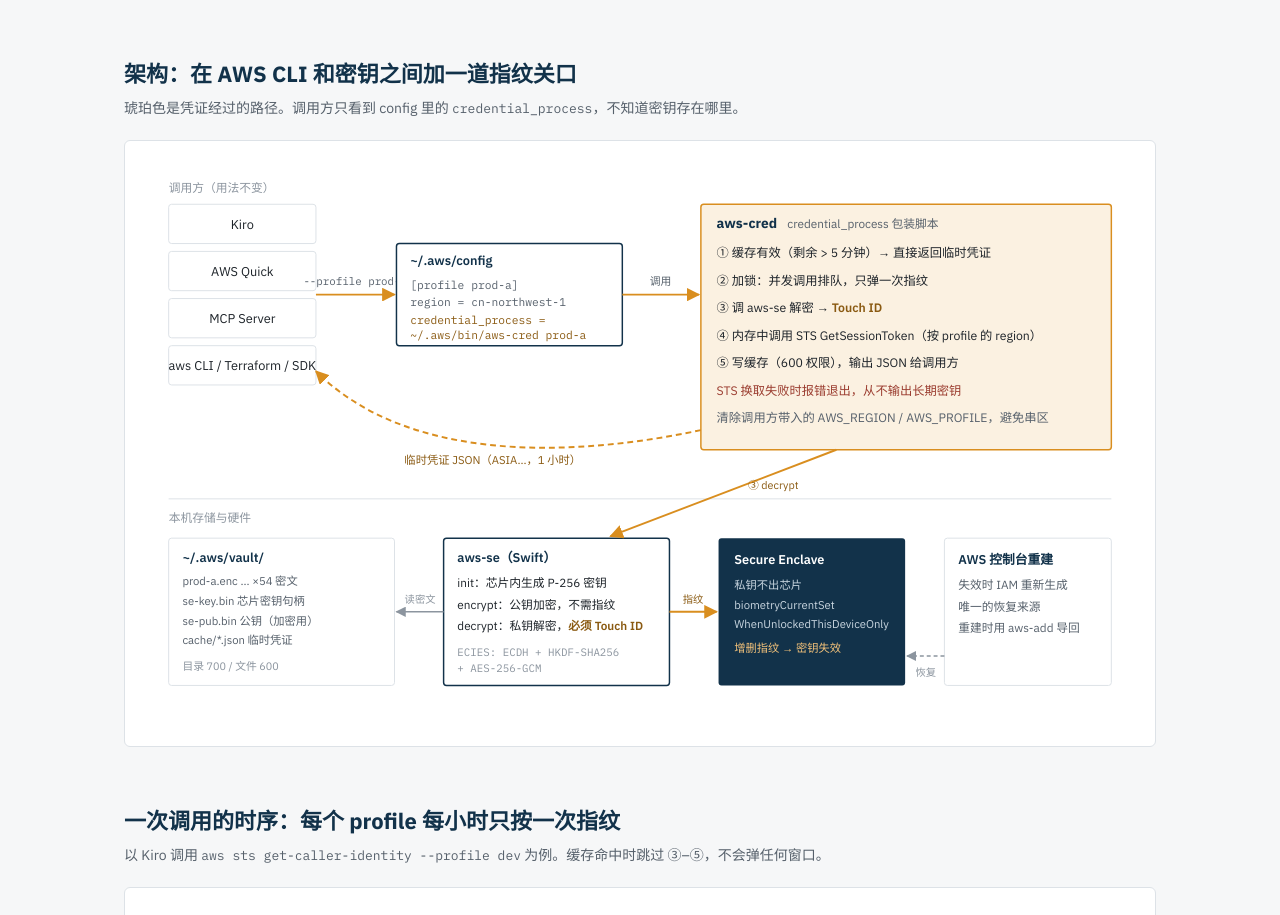
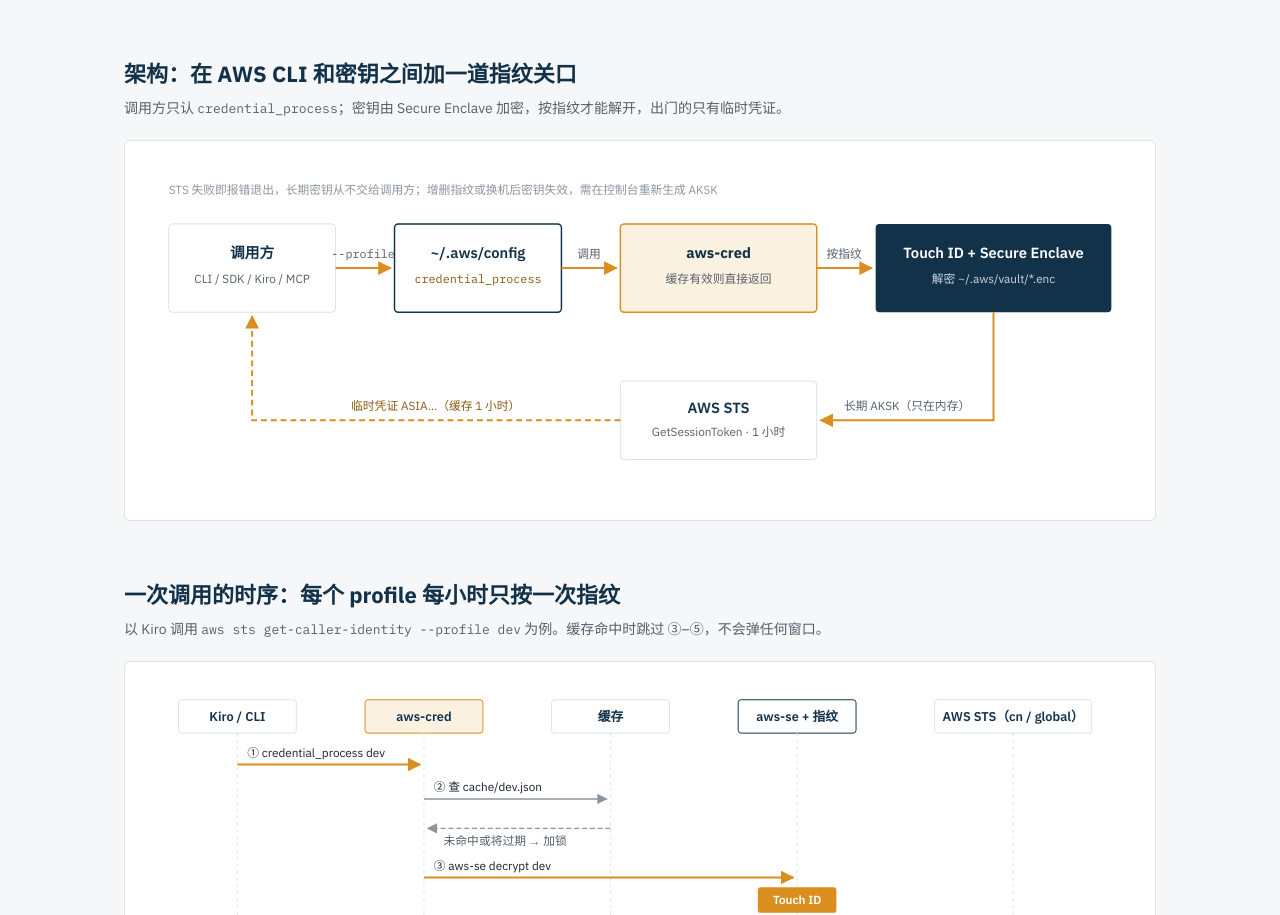
Before and after one commit to rjwang1982/aws-credguard, a plain HTML site: page docs/AWS_CredGuard.html in a window 1280 px wide. Shown: the part 905-1820 px from the top of the page. Drawn offline with Linux system fonts and the light colour scheme.

Commit message:
docs: simplify architecture diagram

```diff
--- a/docs/AWS_CredGuard.html
+++ b/docs/AWS_CredGuard.html
@@ -92,93 +92,41 @@ footer{margin-top:64px;padding-top:20px;border-top:1px solid var(--page-line);fo
 
 <section>
   <h2>架构：在 AWS CLI 和密钥之间加一道指纹关口</h2>
-  <p class="h2sub">琥珀色是凭证经过的路径。调用方只看到 config 里的 <code>credential_process</code>，不知道密钥存在哪里。</p>
+  <p class="h2sub">调用方只认 <code>credential_process</code>；密钥由 Secure Enclave 加密，按指纹才能解开，出门的只有临时凭证。</p>
   <div class="panel scroll">
-  <svg viewBox="0 0 1000 560" width="100%" style="min-width:760px" role="img" aria-label="AWS CredGuard 架构图">
+  <svg viewBox="0 0 1000 330" width="100%" style="min-width:720px" role="img" aria-label="AWS CredGuard 架构图">
     <defs>
       <marker id="ah" viewBox="0 0 10 10" refX="9" refY="5" markerWidth="7" markerHeight="7" orient="auto"><path d="M0,0L10,5L0,10z" fill="#D98E1F"/></marker>
-      <marker id="ag" viewBox="0 0 10 10" refX="9" refY="5" markerWidth="7" markerHeight="7" orient="auto"><path d="M0,0L10,5L0,10z" fill="#8C959F"/></marker>
     </defs>
-    <!-- callers -->
-    <text x="20" y="28" font-size="12" fill="#8C959F">调用方（用法不变）</text>
-    <g font-size="13" fill="#1D2329">
-      <rect x="20" y="40" width="150" height="40" rx="3" fill="#fff" stroke="#DDE2E7"/><text x="95" y="65" text-anchor="middle">Kiro</text>
-      <rect x="20" y="88" width="150" height="40" rx="3" fill="#fff" stroke="#DDE2E7"/><text x="95" y="113" text-anchor="middle">AWS Quick</text>
-      <rect x="20" y="136" width="150" height="40" rx="3" fill="#fff" stroke="#DDE2E7"/><text x="95" y="161" text-anchor="middle">MCP Server</text>
-      <rect x="20" y="184" width="150" height="40" rx="3" fill="#fff" stroke="#DDE2E7"/><text x="95" y="209" text-anchor="middle">aws CLI / Terraform / SDK</text>
+    <g text-anchor="middle">
+      <rect x="20" y="60" width="170" height="90" rx="4" fill="#fff" stroke="#DDE2E7"/>
+      <text x="105" y="95" font-size="15" font-weight="600" fill="#12324A">调用方</text>
+      <text x="105" y="120" font-size="12" fill="#56606B">CLI / SDK / Kiro / MCP</text>
+
+      <rect x="250" y="60" width="170" height="90" rx="4" fill="#fff" stroke="#12324A" stroke-width="1.5"/>
+      <text x="335" y="95" font-size="15" font-weight="600" fill="#12324A">~/.aws/config</text>
+      <text x="335" y="120" font-size="12" fill="#8A5A12" class="m">credential_process</text>
+
+      <rect x="480" y="60" width="200" height="90" rx="4" fill="#FBF1E1" stroke="#D98E1F" stroke-width="1.5"/>
+      <text x="580" y="95" font-size="15" font-weight="700" fill="#12324A">aws-cred</text>
+      <text x="580" y="120" font-size="12" fill="#56606B">缓存有效则直接返回</text>
+
+      <rect x="740" y="60" width="240" height="90" rx="4" fill="#12324A"/>
+      <text x="860" y="95" font-size="15" font-weight="600" fill="#fff">Touch ID + Secure Enclave</text>
+      <text x="860" y="120" font-size="12" fill="#C9D6E0">解密 ~/.aws/vault/*.enc</text>
+
+      <rect x="480" y="220" width="200" height="80" rx="4" fill="#fff" stroke="#DDE2E7"/>
+      <text x="580" y="253" font-size="15" font-weight="600" fill="#12324A">AWS STS</text>
+      <text x="580" y="276" font-size="12" fill="#56606B">GetSessionToken · 1 小时</text>
     </g>
-    <path d="M170 132 L250 132" stroke="#D98E1F" stroke-width="2" marker-end="url(#ah)"/>
-    <text x="210" y="122" font-size="11" fill="#56606B" text-anchor="middle" class="m">--profile prod-a</text>
-    <!-- config -->
-    <rect x="252" y="80" width="230" height="104" rx="3" fill="#fff" stroke="#12324A" stroke-width="1.5"/>
-    <text x="266" y="102" font-size="13" font-weight="600" fill="#12324A">~/.aws/config</text>
-    <text x="266" y="126" font-size="11.5" fill="#56606B" class="m">[profile prod-a]</text>
-    <text x="266" y="144" font-size="11.5" fill="#56606B" class="m">region = cn-northwest-1</text>
-    <text x="266" y="162" font-size="11.5" fill="#8A5A12" class="m">credential_process =</text>
-    <text x="266" y="177" font-size="11.5" fill="#8A5A12" class="m">  ~/.aws/bin/aws-cred prod-a</text>
-    <path d="M482 132 L560 132" stroke="#D98E1F" stroke-width="2" marker-end="url(#ah)"/>
-    <text x="521" y="122" font-size="11" fill="#56606B" text-anchor="middle">调用</text>
-    <!-- aws-cred -->
-    <rect x="562" y="40" width="418" height="250" rx="3" fill="#FBF1E1" stroke="#D98E1F" stroke-width="1.5"/>
-    <text x="578" y="64" font-size="14" font-weight="700" fill="#12324A">aws-cred</text>
-    <text x="650" y="64" font-size="12" fill="#56606B">credential_process 包装脚本</text>
-    <g font-size="12.5" fill="#1D2329">
-      <text x="578" y="94">① 缓存有效（剩余 &gt; 5 分钟）→ 直接返回临时凭证</text>
-      <text x="578" y="122">② 加锁：并发调用排队，只弹一次指纹</text>
-      <text x="578" y="150">③ 调 aws-se 解密 → <tspan font-weight="600" fill="#8A5A12">Touch ID</tspan></text>
-      <text x="578" y="178">④ 内存中调用 STS GetSessionToken（按 profile 的 region）</text>
-      <text x="578" y="206">⑤ 写缓存（600 权限），输出 JSON 给调用方</text>
-      <text x="578" y="234" fill="#9A3B2E">STS 换取失败时报错退出，从不输出长期密钥</text>
-      <text x="578" y="262" fill="#56606B">清除调用方带入的 AWS_REGION / AWS_PROFILE，避免串区</text>
+    <g font-size="12" fill="#56606B" text-anchor="middle">
+      <path d="M190 105 L246 105" stroke="#D98E1F" stroke-width="2" marker-end="url(#ah)"/><text x="218" y="95" class="m">--profile</text>
+      <path d="M420 105 L476 105" stroke="#D98E1F" stroke-width="2" marker-end="url(#ah)"/><text x="448" y="95">调用</text>
+      <path d="M680 105 L736 105" stroke="#D98E1F" stroke-width="2" marker-end="url(#ah)"/><text x="708" y="95">按指纹</text>
+      <path d="M860 150 L860 260 L684 260" fill="none" stroke="#D98E1F" stroke-width="2" marker-end="url(#ah)"/><text x="772" y="250">长期 AKSK（只在内存）</text>
+      <path d="M480 260 L105 260 L105 154" fill="none" stroke="#D98E1F" stroke-width="2" stroke-dasharray="6 4" marker-end="url(#ah)"/><text x="292" y="250" fill="#8A5A12">临时凭证 ASIA…（缓存 1 小时）</text>
     </g>
-    <!-- return arrow -->
-    <path d="M562 270 C 420 300, 260 300, 170 210" fill="none" stroke="#D98E1F" stroke-width="2" stroke-dasharray="6 4" marker-end="url(#ah)"/>
-    <text x="350" y="304" font-size="11.5" fill="#8A5A12" text-anchor="middle">临时凭证 JSON（ASIA…，1 小时）</text>
-    <!-- lower layer -->
-    <line x1="20" y1="340" x2="980" y2="340" stroke="#DDE2E7"/>
-    <text x="20" y="364" font-size="12" fill="#8C959F">本机存储与硬件</text>
-    <rect x="20" y="380" width="230" height="150" rx="3" fill="#fff" stroke="#DDE2E7"/>
-    <text x="34" y="404" font-size="13" font-weight="600" fill="#12324A">~/.aws/vault/</text>
-    <g font-size="11.5" fill="#56606B" class="m">
-      <text x="34" y="428">prod-a.enc … ×54   密文</text>
-      <text x="34" y="448">se-key.bin   芯片密钥句柄</text>
-      <text x="34" y="468">se-pub.bin   公钥（加密用）</text>
-      <text x="34" y="488">cache/*.json 临时凭证</text>
-    </g>
-    <text x="34" y="514" font-size="11" fill="#8C959F">目录 700 / 文件 600</text>
-    <rect x="300" y="380" width="230" height="150" rx="3" fill="#fff" stroke="#12324A" stroke-width="1.5"/>
-    <text x="314" y="404" font-size="13" font-weight="600" fill="#12324A">aws-se（Swift）</text>
-    <g font-size="12" fill="#1D2329">
-      <text x="314" y="430">init：芯片内生成 P-256 密钥</text>
-      <text x="314" y="452">encrypt：公钥加密，不需指纹</text>
-      <text x="314" y="474">decrypt：私钥解密，<tspan fill="#8A5A12" font-weight="600">必须 Touch ID</tspan></text>
-    </g>
-    <text x="314" y="500" font-size="11" fill="#8C959F" class="m">ECIES: ECDH + HKDF-SHA256</text>
-    <text x="314" y="516" font-size="11" fill="#8C959F" class="m">      + AES-256-GCM</text>
-    <rect x="580" y="380" width="190" height="150" rx="3" fill="#12324A"/>
-    <text x="596" y="406" font-size="13" font-weight="600" fill="#fff">Secure Enclave</text>
-    <g font-size="11.5" fill="#C9D6E0">
-      <text x="596" y="432">私钥不出芯片</text>
-      <text x="596" y="452">biometryCurrentSet</text>
-      <text x="596" y="472">WhenUnlockedThisDeviceOnly</text>
-      <text x="596" y="496" fill="#F3C27A">增删指纹 → 密钥失效</text>
-    </g>
-    <rect x="810" y="380" width="170" height="150" rx="3" fill="#fff" stroke="#DDE2E7"/>
-    <text x="824" y="406" font-size="13" font-weight="600" fill="#12324A">AWS 控制台重建</text>
-    <g font-size="12" fill="#56606B">
-      <text x="824" y="432">失效时 IAM 重新生成</text>
-      <text x="824" y="454">唯一的恢复来源</text>
-      <text x="824" y="476">重建时用 aws-add 导回</text>
-    </g>
-    <!-- connectors -->
-    <path d="M700 290 L470 378" stroke="#D98E1F" stroke-width="2" marker-end="url(#ah)"/>
-    <text x="610" y="330" font-size="11" fill="#8A5A12">③ decrypt</text>
-    <path d="M530 455 L578 455" stroke="#D98E1F" stroke-width="2" marker-end="url(#ah)"/>
-    <text x="554" y="446" font-size="10.5" fill="#8A5A12" text-anchor="middle">指纹</text>
-    <path d="M300 455 L252 455" stroke="#8C959F" stroke-width="1.5" marker-end="url(#ag)"/>
-    <text x="276" y="446" font-size="10.5" fill="#8C959F" text-anchor="middle">读密文</text>
-    <path d="M810 500 L772 500" stroke="#8C959F" stroke-width="1.5" stroke-dasharray="4 3" marker-end="url(#ag)"/>
-    <text x="791" y="520" font-size="10.5" fill="#8C959F" text-anchor="middle">恢复</text>
+    <text x="20" y="30" font-size="12" fill="#8C959F">STS 失败即报错退出，长期密钥从不交给调用方；增删指纹或换机后密钥失效，需在控制台重新生成 AKSK</text>
   </svg>
   </div>
 </section>
```
